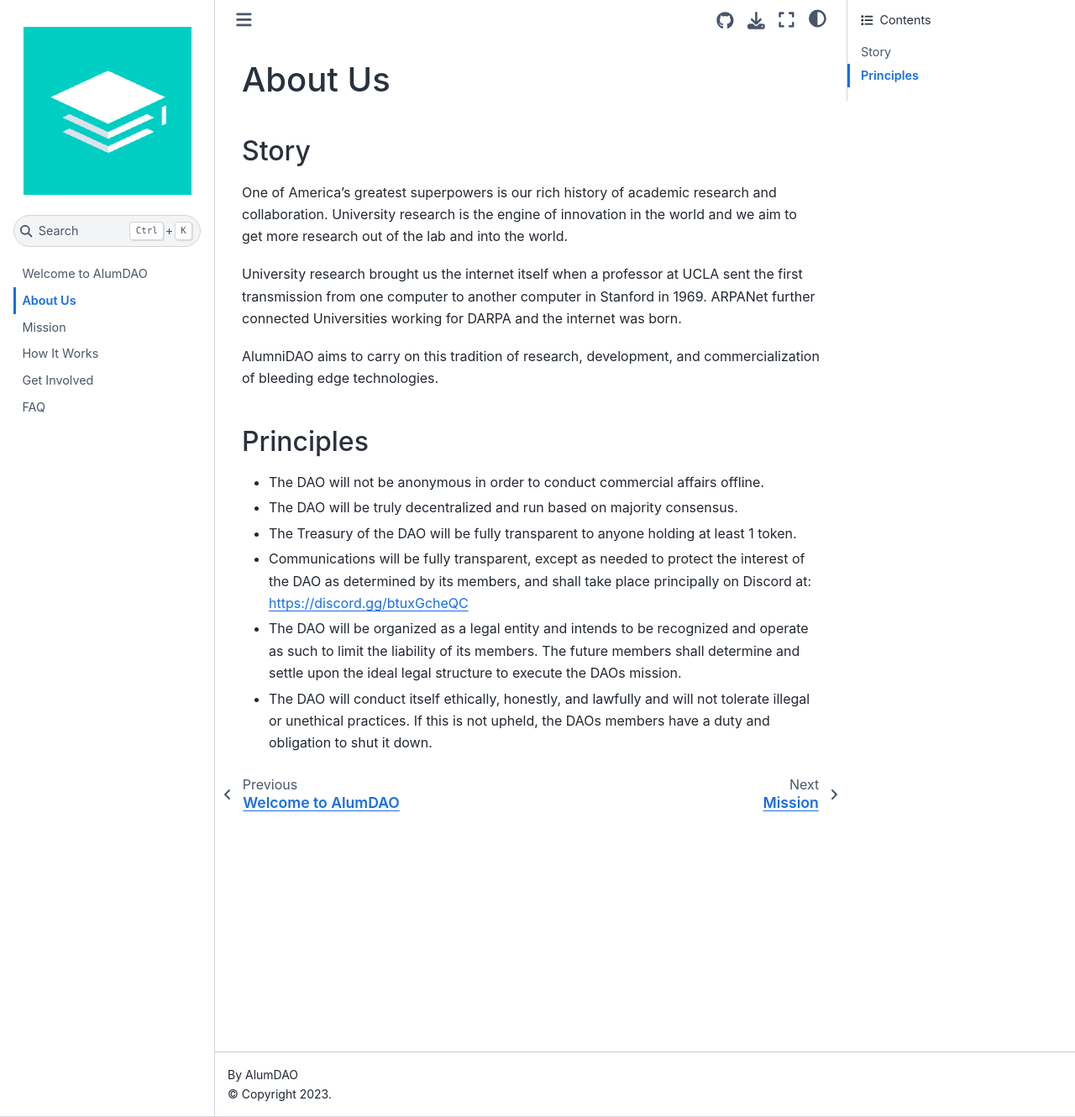
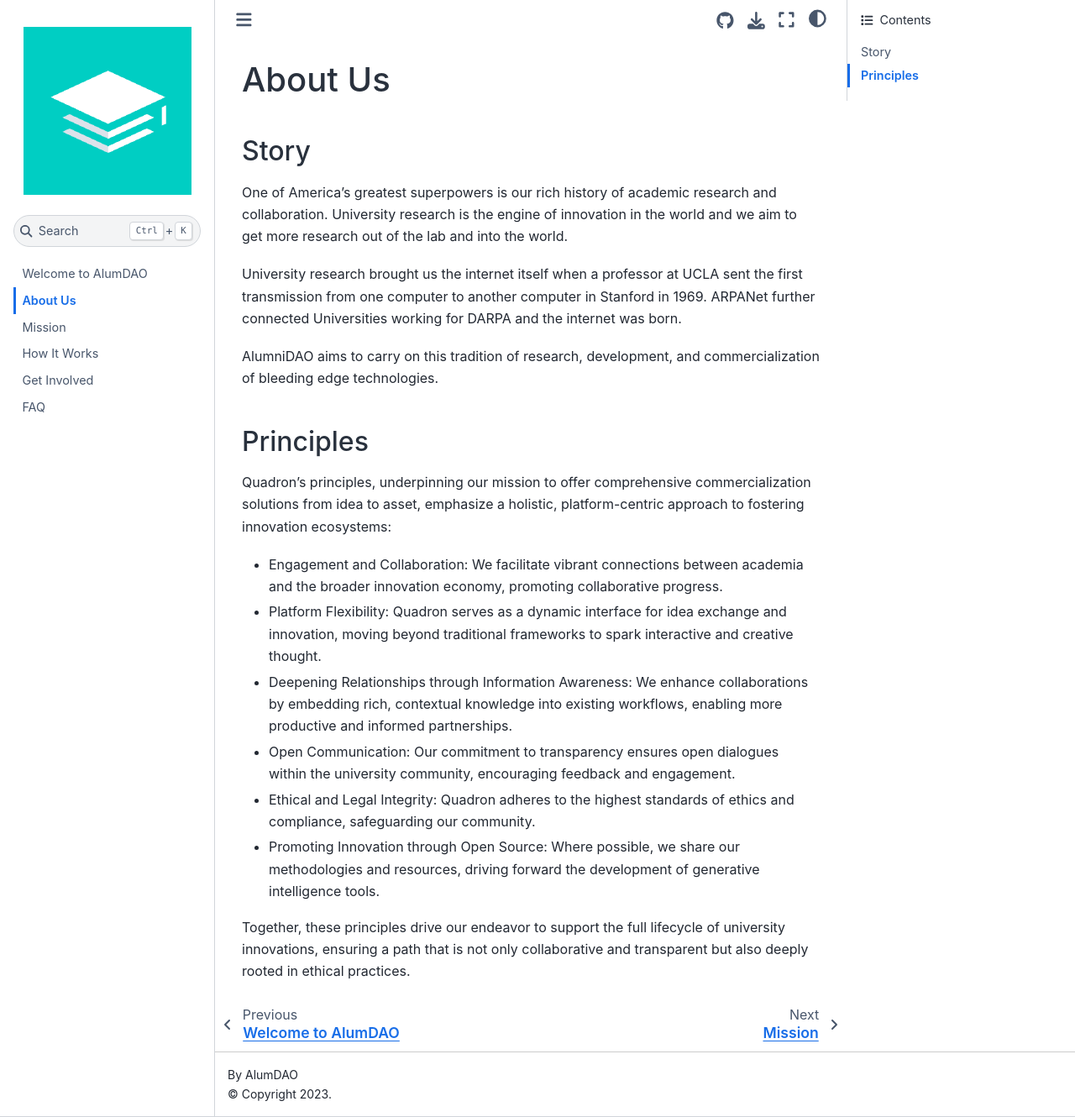
Before and after one commit to danpratl/alumDAO.github.io, a Jupyter Book: the page built from about.md, in a window 1280 px wide and 1330 px high. Shown: the whole window at 84% size. Built offline with Jupyter Book 1.0.4 settings and Sphinx 7.4.7 and the Sphinx Book theme 1.1.4, drawn with Linux system fonts in a browser that asks for light colours.

Commit message:
Update about.md

```diff
--- a/about.md
+++ b/about.md
@@ -11,9 +11,13 @@
 
 ## Principles
 
-- The DAO will not be anonymous in order to conduct commercial affairs offline.
-- The DAO will be truly decentralized and run based on majority consensus.
-- The Treasury of the DAO will be fully transparent to anyone holding at least 1 token.
-- Communications will be fully transparent, except as needed to protect the interest of the DAO as determined by its members, and shall take place principally on Discord at: https://discord.gg/btuxGcheQC
-- The DAO will be organized as a legal entity and intends to be recognized and operate as such to limit the liability of its members. The future members shall determine and settle upon the ideal legal structure to execute the DAOs mission.
-- The DAO will conduct itself ethically, honestly, and lawfully and will not tolerate illegal or unethical practices. If this is not upheld, the DAOs members have a duty and obligation to shut it down.
+Quadron's principles, underpinning our mission to offer comprehensive commercialization solutions from idea to asset, emphasize a holistic, platform-centric approach to fostering innovation ecosystems:
+
+- Engagement and Collaboration: We facilitate vibrant connections between academia and the broader innovation economy, promoting collaborative progress.
+- Platform Flexibility: Quadron serves as a dynamic interface for idea exchange and innovation, moving beyond traditional frameworks to spark interactive and creative thought.
+- Deepening Relationships through Information Awareness: We enhance collaborations by embedding rich, contextual knowledge into existing workflows, enabling more productive and informed partnerships.
+- Open Communication: Our commitment to transparency ensures open dialogues within the university community, encouraging feedback and engagement.
+- Ethical and Legal Integrity: Quadron adheres to the highest standards of ethics and compliance, safeguarding our community.
+- Promoting Innovation through Open Source: Where possible, we share our methodologies and resources, driving forward the development of generative intelligence tools.
+
+Together, these principles drive our endeavor to support the full lifecycle of university innovations, ensuring a path that is not only collaborative and transparent but also deeply rooted in ethical practices.
```
